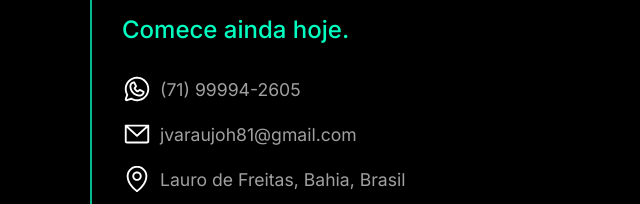
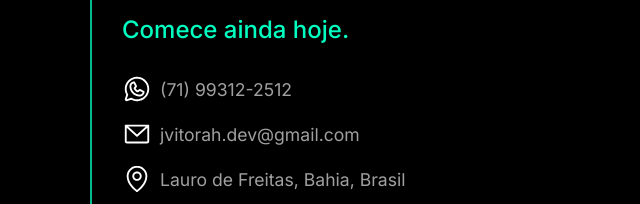
Before and after one commit to jotavit0r/JvitorDev, a plain HTML site: page index.html in a window 1280 px wide. Shown: the part 4468-4672 px from the top of the page, 0-640 px from the left. Drawn offline with nearby package versions, Linux system fonts and the light colour scheme; a web font is replaced by a local one.

Commit message:
Update index.html

```diff
--- a/index.html
+++ b/index.html
@@ -76,7 +76,7 @@
                 Desenvolvo experiências digitais que valorizam sua marca, fortalecem sua presença online e <span class="subtitulo__destaque">geram resultados de verdade.</span>
                 </p>
                 <div class="home__botoes">
-                <a href="https://api.whatsapp.com/send?phone=5571999942605&text=Olá,%20vi%20o%20portfolio%20e%20gostaria%20de%20começar%20o%20meu%20site." class="cta__btn">Quero meu site</a>
+                <a href="https://api.whatsapp.com/send?phone=5571993192512&text=Olá,%20vi%20o%20portfolio%20e%20gostaria%20de%20começar%20o%20meu%20site." class="cta__btn">Quero meu site</a>
                 <a href="#projetos" class="cta__btn btn__projetos">Projetos Feitos</a>
                 </div>
             </div>
@@ -285,11 +285,11 @@
 
                     <div class="info-bloco">
                         <img src="Imagens/5.svg" alt="Logo WhatsApp" class="logos__contatos">
-                        <span>(71) 99994-2605</span>
+                        <span>(71) 99312-2512</span>
                         </div>
                     <div class="info-bloco">
                         <img src="Imagens/6.svg" alt="Logo Gmail" class="logos__contatos">
-                        <span>jvaraujoh81@gmail.com</span>
+                        <span>jvitorah.dev@gmail.com</span>
                         </div>
                     <div class="info-bloco">
                         <img src="Imagens/pin__mapa.svg" alt="Logo Mapa" class="logos__contatos">
```
